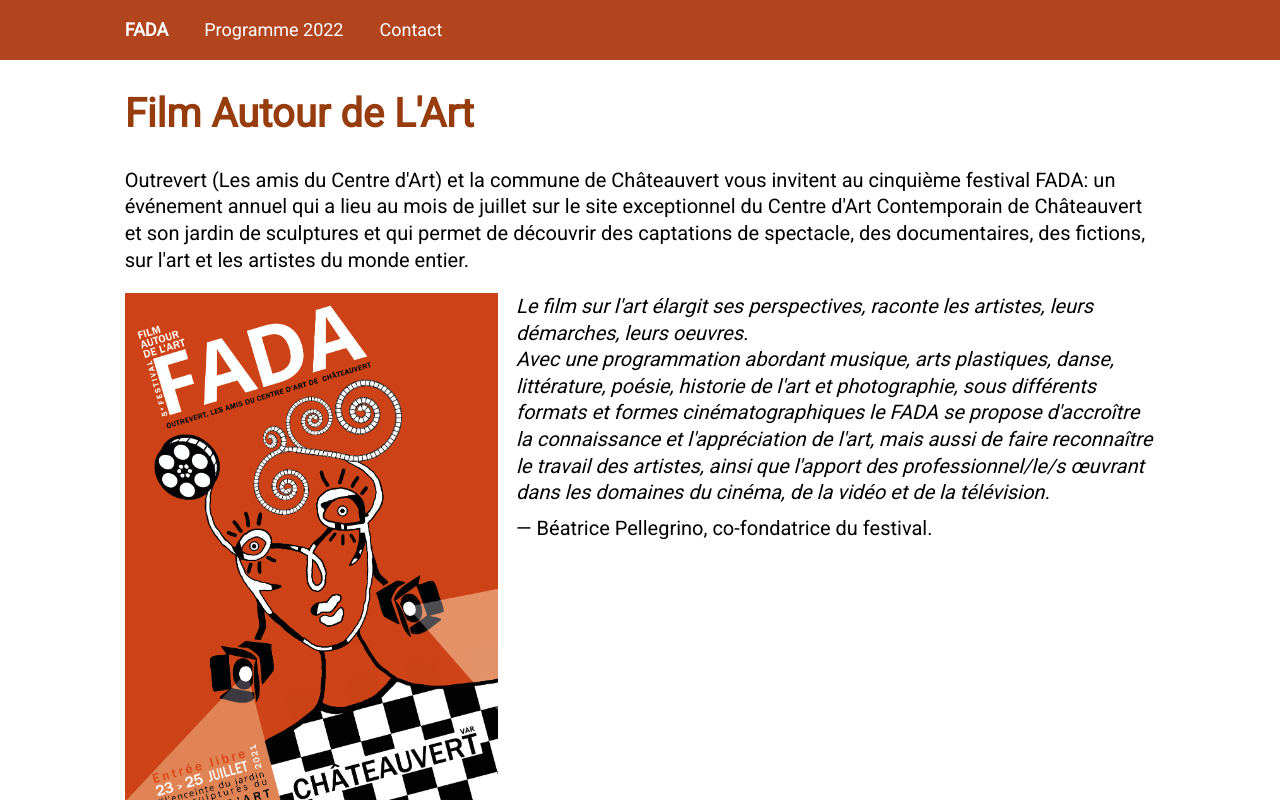
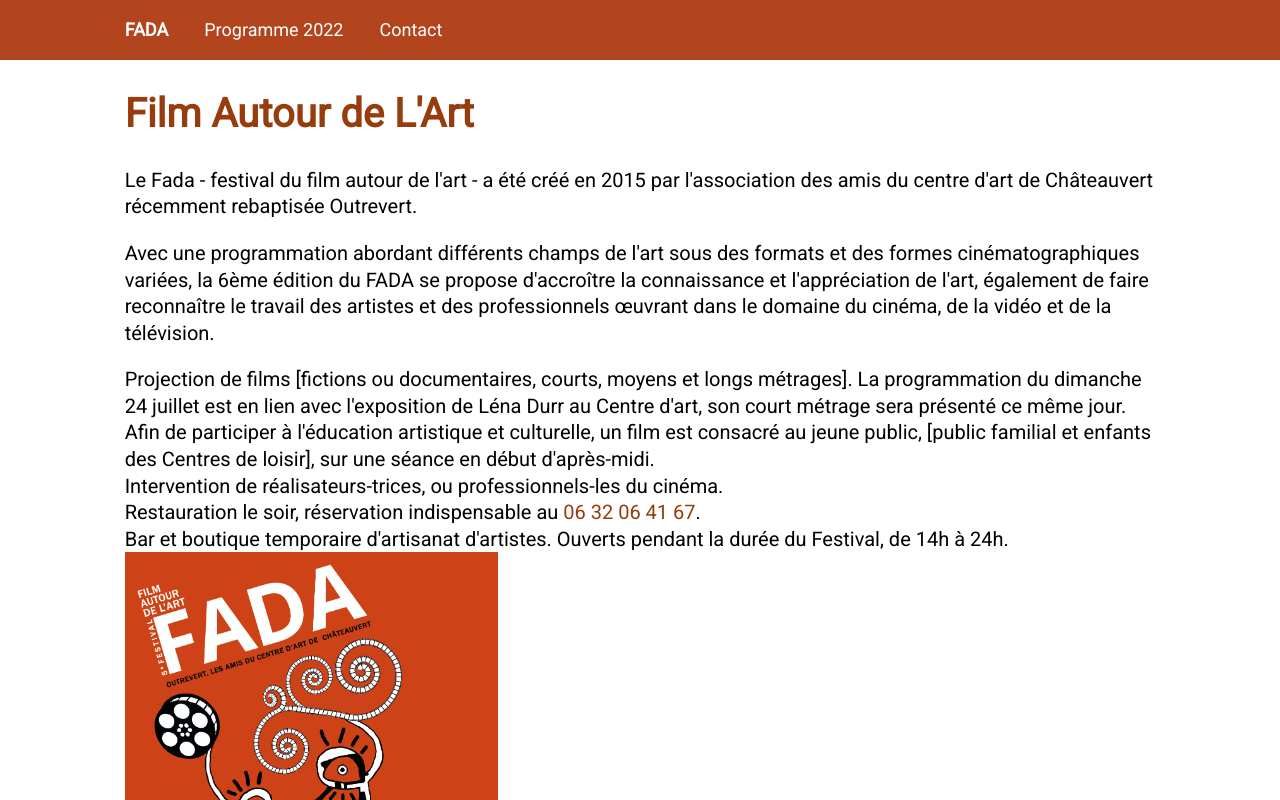
Before and after one commit to DanielMateosLab/fada, a Next.js app: page / in a window 1280 px wide. Shown: the top 800 px of the page. Built offline with nearby package versions, Linux system fonts and the light colour scheme.

Commit message:
Update index content

```diff
--- a/pages/index.tsx
+++ b/pages/index.tsx
@@ -1,4 +1,5 @@
 import { css, useTheme } from "@emotion/react";
+import AppLink from "components/AppLink";
 import Container from "components/Container";
 import type { NextPage } from "next";
 import Image from "next/image";
@@ -19,13 +20,42 @@ const Home: NextPage = () => {
 
       <h1>Film Autour de L&apos;Art</h1>
       <p>
-        Outrevert (Les amis du Centre d&apos;Art) et la commune de Châteauvert
-        vous invitent au cinquième festival FADA: un événement annuel qui a lieu
-        au mois de juillet sur le site exceptionnel du Centre d&apos;Art
-        Contemporain de Châteauvert et son jardin de sculptures et qui permet de
-        découvrir des captations de spectacle, des documentaires, des fictions,
-        sur l&apos;art et les artistes du monde entier.
+        Le Fada - festival du film autour de l'art - a été créé en 2015 par
+        l'association des amis du centre d'art de Châteauvert récemment
+        rebaptisée Outrevert.
       </p>
+      <p>
+        Avec une programmation abordant différents champs de l&apos;art sous des
+        formats et des formes cinématographiques variées, la 6ème édition du
+        FADA se propose d&apos;accroître la connaissance et l&apos;appréciation
+        de l&apos;art, également de faire reconnaître le travail des artistes et
+        des professionnels œuvrant dans le domaine du cinéma, de la vidéo et de
+        la télévision.
+      </p>
+      <ul>
+        <li>
+          Projection de films [fictions ou documentaires, courts, moyens et
+          longs métrages]. La programmation du dimanche 24 juillet est en lien
+          avec l&apos;exposition de Léna Durr au Centre d&apos;art, son court
+          métrage sera présenté ce même jour.
+        </li>
+        <li>
+          Afin de participer à l&apos;éducation artistique et culturelle, un
+          film est consacré au jeune public, [public familial et enfants des
+          Centres de loisir], sur une séance en début d&apos;après-midi.
+        </li>
+        <li>
+          Intervention de réalisateurs-trices, ou professionnels-les du cinéma.
+        </li>
+        <li>
+          Restauration le soir, réservation indispensable au{" "}
+          <AppLink href={`tel:06 32 06 41 67`}>06 32 06 41 67</AppLink>.
+        </li>
+        <li>
+          Bar et boutique temporaire d&apos;artisanat d&apos;artistes. Ouverts
+          pendant la durée du Festival, de 14h à 24h.
+        </li>
+      </ul>
 
       <div
         css={css`
@@ -42,30 +72,6 @@ const Home: NextPage = () => {
         <div>
           <Image src={poster} alt="L'affiche du FADA" />
         </div>
-
-        <div>
-          <blockquote
-            css={css`
-              margin: 0;
-              margin-bottom: 0.5rem;
-              font-style: italic;
-            `}
-          >
-            Le film sur l&apos;art élargit ses perspectives, raconte les
-            artistes, leurs démarches, leurs oeuvres. <br />
-            Avec une programmation abordant musique, arts plastiques, danse,
-            littérature, poésie, historie de l&apos;art et photographie, sous
-            différents formats et formes cinématographiques le FADA se propose
-            d&apos;accroître la connaissance et l&apos;appréciation de
-            l&apos;art, mais aussi de faire reconnaître le travail des artistes,
-            ainsi que l&apos;apport des professionnel/le/s œuvrant dans les
-            domaines du cinéma, de la vidéo et de la télévision.
-          </blockquote>
-
-          <figcaption>
-            — Béatrice Pellegrino, co-fondatrice du festival.
-          </figcaption>
-        </div>
       </div>
     </Container>
   );
```
Also changed, not shown: 1 other file (tests, documents, lock files or other folders).
